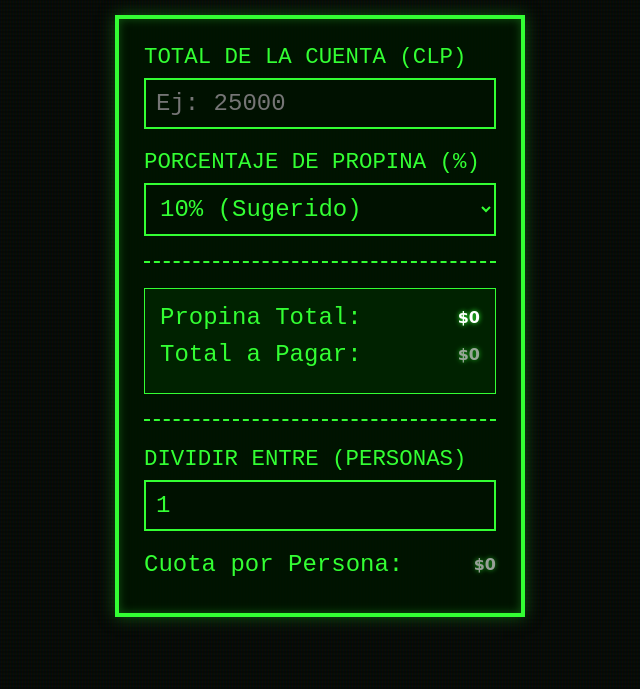
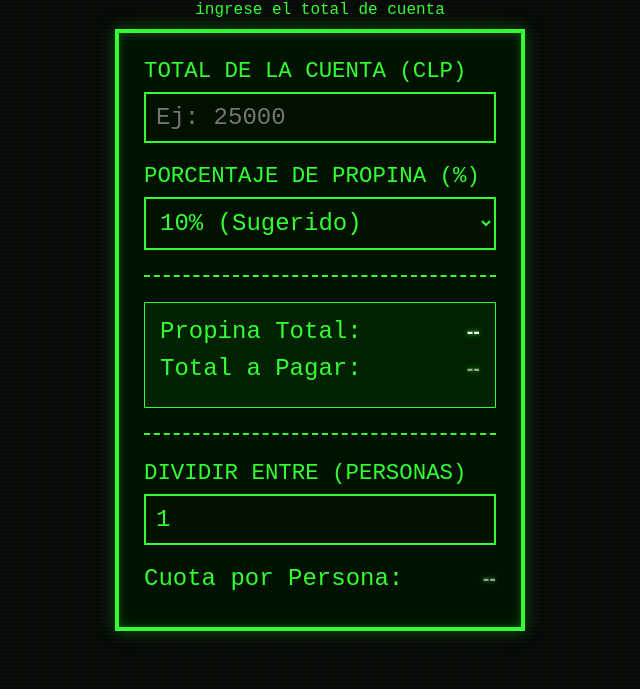
Before and after one commit to RodolfoParada/Calculadora-de-Propinas, a website with bundled scripts: page index.html in a window 1280 px wide. Shown: the part 111-800 px from the top of the page, without its empty margins (320-960 px from the left). Built offline with nearby package versions, Linux system fonts and the light colour scheme.

Commit message:
feat: validaciones de los inputs

```diff
--- a/css/style.css
+++ b/css/style.css
@@ -126,3 +126,10 @@ hr {
     h1 { font-size: 0.9rem; }
     label { font-size: 1.1rem; }
 }
+
+.error {
+    color: #33ff33;
+    margin-top: 10px;
+    text-align: center;
+    margin-bottom: 10px;
+}
--- a/index.html
+++ b/index.html
@@ -11,6 +11,7 @@
 
     <main class="container">
         <h1>Calculadora de Propinas</h1>
+        <p id="mensaje-error" class="error" style="display:none;"></p>
 
         <form id="propina-form" class="calculator-card">
             <div class="input-group">
@@ -52,6 +53,7 @@
               <span>Cuota por Persona:</span>
               <strong id="resultado-cuota">$0</strong>
             </div>
+
         </form>
     </main>
 
--- a/js/main.js
+++ b/js/main.js
@@ -1,36 +1,88 @@
 // Punto de entrada y gestión del DOM
-// 1. Importamos las dependencias
-import Calculadora  from './calculadora.js';
+import Calculadora from './calculadora.js';
 import { formatearMoneda } from './ui.js';
 
-// 2. Capturamos los elementos del DOM
+// 1. Captura de elementos del DOM
 const formulario = document.querySelector('#propina-form');
 const inputMonto = document.querySelector('#monto');
 const inputPorcentaje = document.querySelector('#porcentaje');
 const inputPersonas = document.querySelector('#personas');
 
-// Elementos donde mostraremos los resultados
 const displayPropina = document.querySelector('#resultado-propina');
 const displayTotal = document.querySelector('#resultado-total');
-const displayPersona = document.querySelector('#resultado-cuota')
+const displayCuota = document.querySelector('#resultado-cuota');
 
-// 3. Función principal de actualización
+const mensajeError = document.querySelector('#mensaje-error');
+
+inputMonto.addEventListener('input', () => {
+    if (inputMonto.value.length > 7) {
+        inputMonto.value = inputMonto.value.slice(0, 7);
+    }
+});
+
+inputPersonas.addEventListener('input', () => {
+    if (inputPersonas.value.length > 1 ) {
+        inputPersonas.value = inputPersonas.value.slice(0, 1);
+    }
+
+});
+
+
+// 2. Funciones de validación
+const validarDatos = (monto, porcentaje, personas) => {
+    if (isNaN(monto) || monto < 0) {
+        return 'ingrese el total de cuenta';
+    }
+
+    if (isNaN(porcentaje) || porcentaje < 0) {
+        return 'El porcentaje no es válido';
+    }
+
+    if (!Number.isInteger(personas) || personas <= 0) {
+        return 'La cantidad de personas debe ser mayor a 0';
+    }
+
+
+    return null;
+};
+
+// 3. Manejo de errores
+const mostrarError = (mensaje) => {
+    mensajeError.textContent = mensaje;
+    mensajeError.style.display = 'block';
+};
+
+const limpiarError = () => {
+    mensajeError.textContent = '';
+    mensajeError.style.display = 'none';
+};
+
+// 4. Función principal
 const actualizarCalculos = () => {
+    const monto = parseFloat(inputMonto.value);
+    const porcentaje = parseFloat(inputPorcentaje.value);
+    const personas = parseInt(inputPersonas.value);
 
-    // Obtenemos los valores y los validamos mínimamente
-    const monto = parseFloat(inputMonto.value) || 0;
-    const porcentaje = parseFloat(inputPorcentaje.value) || 0;
-    const personas = parseInt(inputPersonas.value) || 1;
+    const error = validarDatos(monto, porcentaje, personas);
+    if (error) {
+        mostrarError(error);
+        displayPropina.textContent = '--';
+        displayTotal.textContent = '--';
+        displayCuota.textContent = '--';
+        return;
+    }
 
-    // Instanciamos la clase con los nuevos valores
+    limpiarError();
+
     const calc = new Calculadora(monto, porcentaje, personas);
 
-    // Ejecutamos la lógica y formateamos la salida
     displayPropina.textContent = formatearMoneda(calc.calcularPropina());
     displayTotal.textContent = formatearMoneda(calc.totalPagar());
-    displayPersona.textContent = formatearMoneda(calc.totalPersona())
+    displayCuota.textContent = formatearMoneda(calc.totalPersona());
 };
 
-// 4. Escuchadores de eventos (Event Listeners)
-// 'input' permite que la calculadora se actualice en tiempo real mientras escribes
+// 5. Event Listener
 formulario.addEventListener('input', actualizarCalculos);
+
+// 6. Inicialización
+actualizarCalculos();
--- a/js/ui.js
+++ b/js/ui.js
@@ -1,6 +1,6 @@
 // Lógica matemática (Clase)
 export const formatearMoneda = (valor) =>{
-    return new Intl.NumberFormat("es-Cl",{
+    return new Intl.NumberFormat("es-Cl", {
         style: 'currency',
         currency: 'CLP',
     }).format(valor)
```
